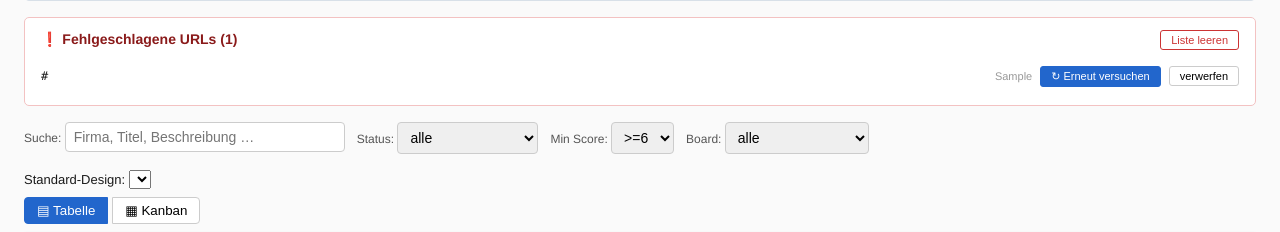
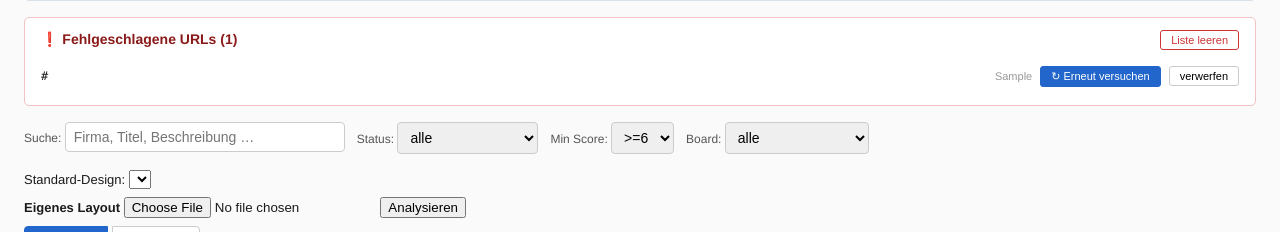
Before and after one commit to HandsomeDolan/bewerber-assistent, a Python web app: template bewerber/templates/dashboard.html.j2 in a window 1280 px wide. Shown: the part 210-442 px from the top of the page. Run offline with Jinja, Linux system fonts and the light colour scheme; the template is opened without the code that fills it: most values are stand-ins (such as "Sample title", 1, 10 or a date in 2020); lists and menus that the app fills with data are empty.

Commit message:
feat(dashboard): Upload-Sektion fuer eigene Layouts (Upload/Vorschau/Verwaltung)
Co-Authored-By: Claude Opus 4.8 (1M context) <noreply@anthropic.com>

```diff
--- a/bewerber/templates/dashboard.html.j2
+++ b/bewerber/templates/dashboard.html.j2
@@ -328,6 +328,21 @@ tr.expanded + tr.detail { display: table-row; }
   Standard-Design:
   <select id="default-set" onchange="saveDefaultSet()"></select>
   <span id="default-set-status" class="muted"></span>
+</div>
+
+<div class="theme-upload" style="margin:8px 0; font-size:13px;">
+  <b>Eigenes Layout</b>
+  <input type="file" id="theme-file" accept=".pdf,.docx">
+  <button onclick="uploadTheme()">Analysieren</button>
+  <span id="theme-upload-status" class="muted"></span>
+  <div id="theme-preview-wrap" style="display:none; margin-top:8px;">
+    <iframe id="theme-preview" style="width:100%; height:520px; border:1px solid #ccc;"></iframe>
+    <div style="margin-top:6px;">
+      Name: <input type="text" id="theme-name" placeholder="z. B. Mein CV 2026">
+      <button onclick="saveTheme()">Speichern</button>
+    </div>
+  </div>
+  <div id="my-themes" style="margin-top:8px;"></div>
 </div>
 
 <div id="batch-action-bar" class="batch-action-bar" style="display:none;">
@@ -751,6 +766,63 @@ async function saveDefaultSet() {
   } catch (e) { if (st) st.textContent = "Fehler: " + e.message; }
 }
 
+let THEME_JOB = null;
+async function uploadTheme() {
+  const f = document.getElementById("theme-file").files[0];
+  const st = document.getElementById("theme-upload-status");
+  if (!f) { st.textContent = "Bitte Datei waehlen"; return; }
+  st.textContent = "laedt hoch …";
+  const fd = new FormData(); fd.append("file", f);
+  const resp = await fetch("/api/themes/extract", {method: "POST", body: fd});
+  const d = await resp.json();
+  if (!resp.ok) { st.textContent = "Fehler: " + (d.error || ""); return; }
+  THEME_JOB = d.job_id; st.textContent = "analysiere …"; pollThemeExtract();
+}
+async function pollThemeExtract() {
+  const st = document.getElementById("theme-upload-status");
+  const resp = await fetch("/api/themes/extract/status?job_id=" + encodeURIComponent(THEME_JOB));
+  const d = await resp.json();
+  if (d.status === "running") { setTimeout(pollThemeExtract, 1500); return; }
+  if (d.status === "failed") { st.textContent = "Analyse fehlgeschlagen"; return; }
+  st.textContent = "fertig – Vorschau:";
+  document.getElementById("theme-preview").src = "/api/themes/preview?job_id=" + encodeURIComponent(THEME_JOB);
+  document.getElementById("theme-preview-wrap").style.display = "block";
+}
+async function saveTheme() {
+  const name = document.getElementById("theme-name").value.trim();
+  const st = document.getElementById("theme-upload-status");
+  const resp = await fetch("/api/themes", {method: "POST", headers: {"Content-Type": "application/json"},
+    body: JSON.stringify({job_id: THEME_JOB, name})});
+  const d = await resp.json();
+  if (!resp.ok) { st.textContent = "Fehler: " + (d.error || ""); return; }
+  st.textContent = "gespeichert"; document.getElementById("theme-preview-wrap").style.display = "none";
+  await loadTemplateSets(); loadMyThemes();
+}
+async function loadMyThemes() {
+  const el = document.getElementById("my-themes"); if (!el) return;
+  const resp = await fetch("/api/themes"); if (!resp.ok) return;
+  const d = await resp.json();
+  el.innerHTML = "<b>Meine Layouts:</b> " + (d.themes.length ? "" : "<span class='muted'>keine</span>");
+  for (const t of d.themes) {
+    const row = document.createElement("span");
+    row.innerHTML = ` [${escapeHtml(t.name)} <a href="/api/themes/preview?id=${encodeURIComponent(t.id)}" target="_blank">Vorschau</a>` +
+      ` · <a href="#" onclick="renameTheme('${t.id}');return false">umbenennen</a>` +
+      ` · <a href="#" onclick="deleteTheme('${t.id}');return false">loeschen</a>]`;
+    el.appendChild(row);
+  }
+}
+async function deleteTheme(id) {
+  if (!confirm("Layout loeschen?")) return;
+  await fetch("/api/themes/" + encodeURIComponent(id) + "/delete", {method: "POST"});
+  await loadTemplateSets(); loadMyThemes();
+}
+async function renameTheme(id) {
+  const name = prompt("Neuer Name?"); if (!name) return;
+  await fetch("/api/themes/" + encodeURIComponent(id) + "/rename", {method: "POST",
+    headers: {"Content-Type": "application/json"}, body: JSON.stringify({name})});
+  await loadTemplateSets(); loadMyThemes();
+}
+
 // Liefert das Datum (YYYY-MM-DD) des ersten "applied"-Eintrags aus status_history,
 // oder "" falls noch nie als "beworben" markiert.
 function appliedDate(r) {
@@ -1576,6 +1648,7 @@ document.querySelectorAll("th[data-sort]").forEach(th => {
 // Erst Sets laden, dann rendern: vermeidet leere Design-Dropdowns beim ersten Paint
 // und den doppelten applyFilters-Lauf. loadTemplateSets faengt Fehler intern ab.
 loadTemplateSets().then(() => { fillDefaultSet(); setView(currentView); });
+loadMyThemes();
 </script>
 </body>
 </html>
```
Also changed, not shown: bewerber/tests/unit/test_dashboard_server.py (+10 -0 lines).
